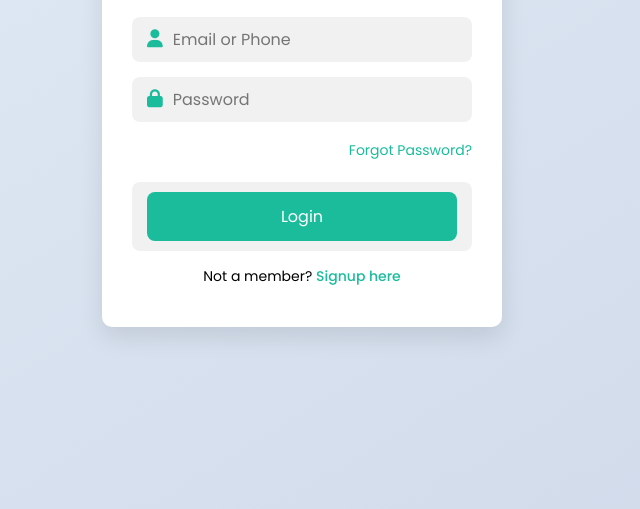
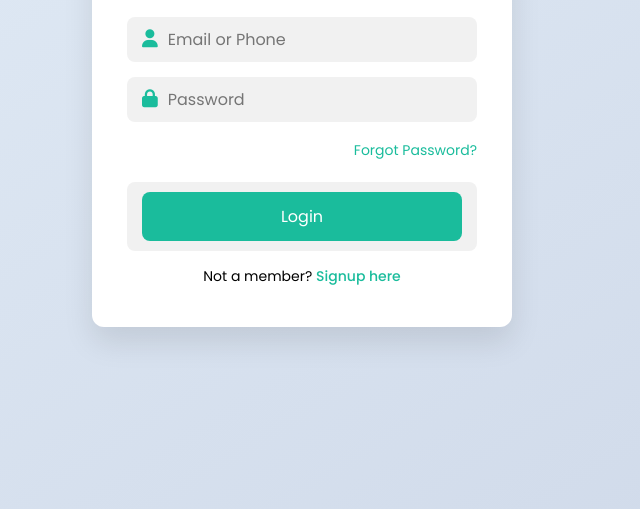
Before and after one commit to GrimmyPigeon/namesogames, a plain HTML site: page index.html in a window 1280 px wide. Shown: the part 291-800 px from the top of the page, without its empty margins (338-978 px from the left). Drawn offline with Linux system fonts and the light colour scheme.

Commit message:
made the login form less skinny

```diff
--- a/style.css
+++ b/style.css
@@ -16,11 +16,12 @@ body {
 
 .wrapper {
   background: #ffffff;
-  border-radius: 10px;
-  padding: 40px 30px;
+  border-radius: 12px;
+  padding: 40px 35px;
   width: 100%;
-  max-width: 400px;
-  box-shadow: 0 10px 25px rgba(0, 0, 0, 0.1);
+  max-width: 420px;
+  box-shadow: 0 15px 30px rgba(0, 0, 0, 0.1);
+  margin: 20px;
 }
 
 .title {
```
